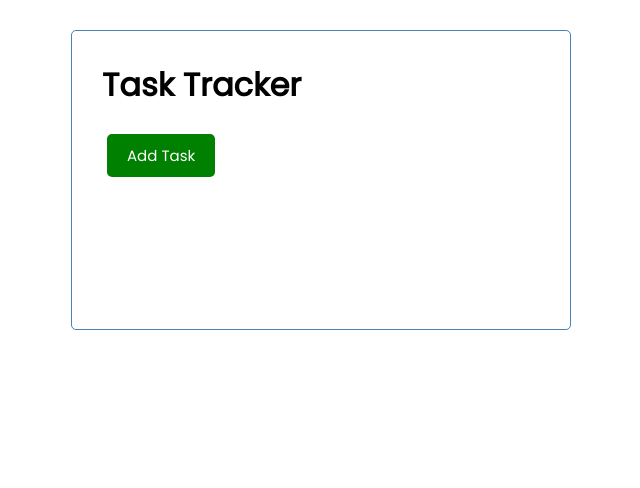
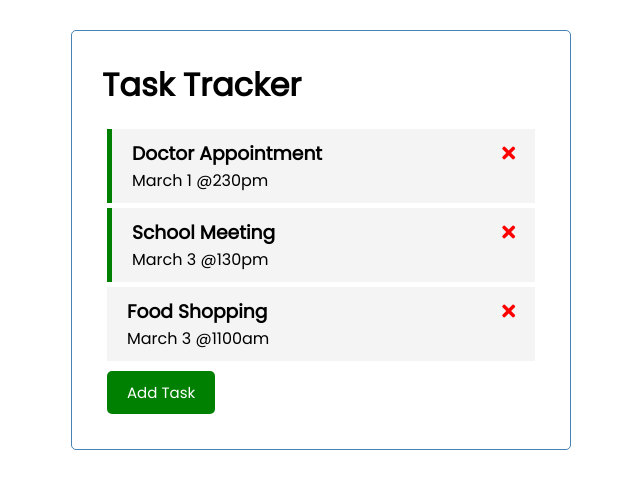
Before and after one commit to aschmidt2020/sample-task-tracker-vue, a Vue app: page / in a window 1280 px wide. Shown: the top 488 px of the page, without its empty margins (319-959 px from the left). Built offline with nearby package versions, Linux system fonts and the light colour scheme.

Commit message:
feat: added task and tasks components; started delete task button

```diff
--- a/public/index.html
+++ b/public/index.html
@@ -5,6 +5,10 @@
     <meta http-equiv="X-UA-Compatible" content="IE=edge">
     <meta name="viewport" content="width=device-width,initial-scale=1.0">
     <link rel="icon" href="<%= BASE_URL %>favicon.ico">
+    <link
+      rel="stylesheet"
+      href="https://cdnjs.cloudflare.com/ajax/libs/font-awesome/5.15.2/css/all.min.css"
+    />
     <title><%= htmlWebpackPlugin.options.title %></title>
   </head>
   <body>
--- a/src/App.vue
+++ b/src/App.vue
@@ -1,6 +1,7 @@
 <template>
 <div class="container">
   <Header />
+  <Tasks @delete-task="deleteTask" :tasks="tasks"/>
   <Button text="Add Task" color="green"/>
 </div>
 
@@ -9,16 +10,23 @@
 <script>
 import Header from './components/Header.vue'
 import Button from './components/Button.vue'
+import Tasks from './components/Tasks.vue'
 
 export default {
   name: 'App',
   components: {
     Header,
-    Button
+    Button,
+    Tasks
   },
   data() {
     return {
       tasks: []
+    }
+  },
+  methods: {
+    deleteTask(id) {
+      console.log('task', id)
     }
   },
   created() {
--- /dev/null
+++ b/src/components/Task.vue
@@ -0,0 +1,37 @@
+<template>
+    <div :class="[task.reminder ? 'reminder' : '', 'task']">
+        <h3> {{task.text}}  <i @click="$emit('delete-task', task.id)" class="fas fa-times"></i> </h3>
+        <p> {{task.day}}</p>
+    </div>
+</template>
+
+<script>
+export default {
+    // eslint-disable-next-line
+    name: 'Task',
+    props: {
+        task: Object
+    },
+    emits: ['delete-task']
+}
+</script>
+
+<style scope>
+.fas {
+  color: red;
+}
+.task {
+  background: #f4f4f4;
+  margin: 5px;
+  padding: 10px 20px;
+  cursor: pointer;
+}
+.task.reminder {
+  border-left: 5px solid green;
+}
+.task h3 {
+  display: flex;
+  align-items: center;
+  justify-content: space-between;
+}
+</style>
--- /dev/null
+++ b/src/components/Tasks.vue
@@ -0,0 +1,33 @@
+<template>
+  <div :key="task.id" v-for="task in tasks">
+      <Task @delete-task="deleteTask" :task="task"/>
+  </div>
+</template>
+
+<script>
+import Task from './Task.vue'
+
+export default {
+    // eslint-disable-next-line
+    name: 'Tasks',
+    props: {
+        tasks: Array
+    },
+    components: {
+        Task
+    },
+    methods: {
+        //could not capture data with inline emit to pass along again... tutorial used task.id again to pass along, but
+        // I wanted to keep the data sent along with the initial emit so using this method accomplished that
+        deleteTask(id) {
+            this.$emit('delete-task', id)
+        }
+    },
+    emits: ['delete-task']
+
+}
+</script>
+
+<style>
+
+</style>
```
